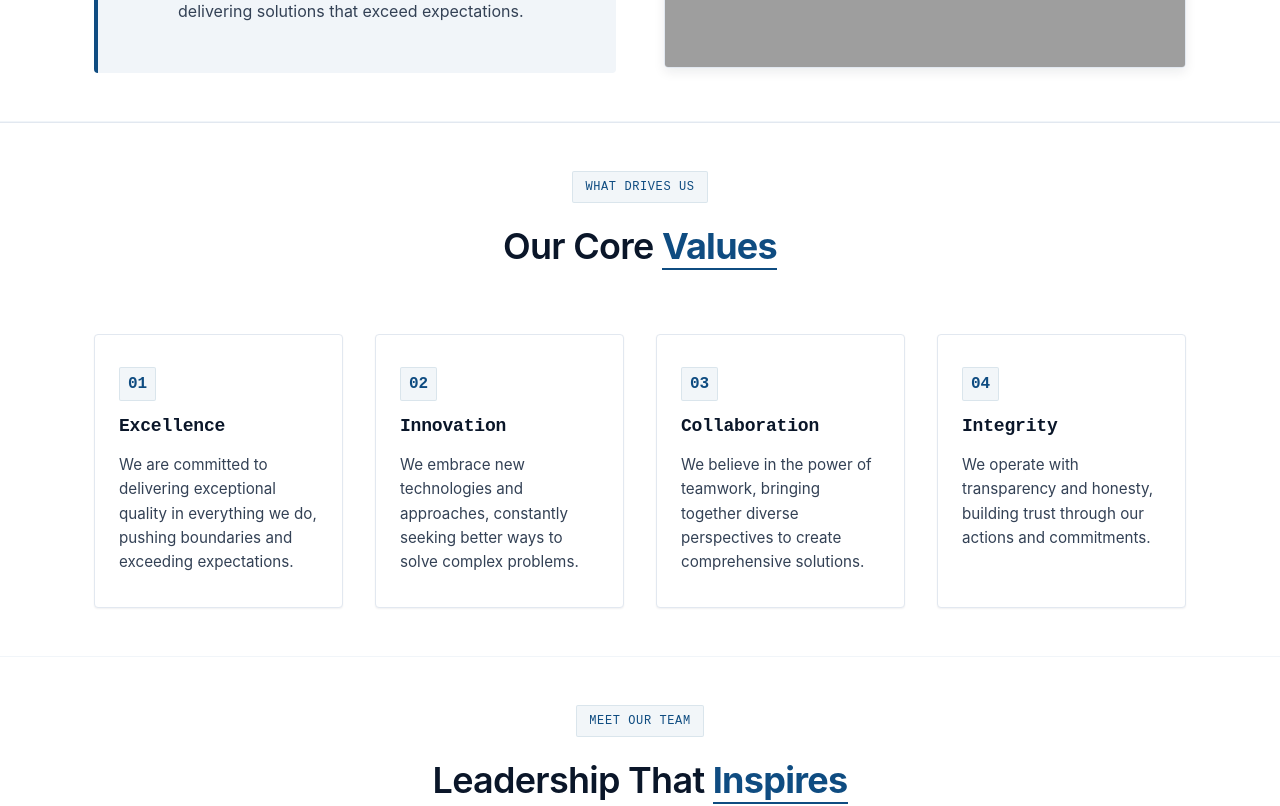
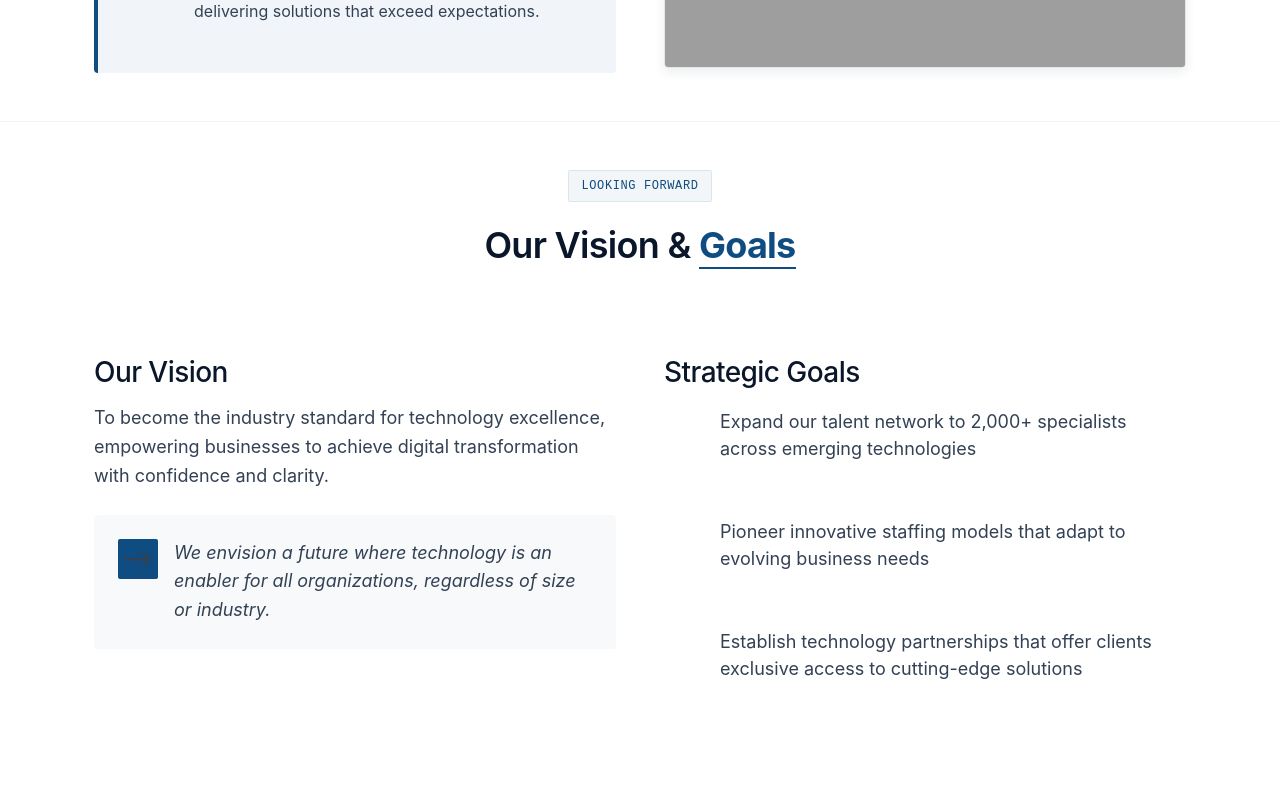
Before and after one commit to avinashbatchala/smooth-tech-services, a Vue app: page /about in a window 1280 px wide. Shown: the part 1020-1826 px from the top of the page. Built offline with nearby package versions, Linux system fonts and the light colour scheme; grey boxes are pictures that could not be loaded.

Commit message:
updated address

```diff
--- a/src/assets/styles/pages/AboutPage.css
+++ b/src/assets/styles/pages/AboutPage.css
@@ -584,3 +584,101 @@ h2 {
     padding: calc(var(--space-unit) * 4);
   }
 }
+
+/* Vision and Goals Section Styling */
+.vision-section {
+  background-color: #fff;
+}
+
+.vision-grid {
+  display: grid;
+  grid-template-columns: 1fr 1fr;
+  gap: 3rem;
+  margin-top: 2rem;
+}
+
+.vision-content, .goals-content {
+  padding: 1.5rem 0;
+}
+
+.vision-content h3, .goals-content h3 {
+  margin-bottom: 1rem;
+  font-size: 1.75rem;
+  font-weight: 500;
+}
+
+.vision-content p {
+  font-size: 1.125rem;
+  line-height: 1.6;
+  margin-bottom: 1.5rem;
+}
+
+.vision-highlight {
+  display: flex;
+  align-items: flex-start;
+  background-color: #f8f9fa;
+  padding: 1.5rem;
+  border-radius: 4px;
+  margin-top: 1.5rem;
+}
+
+.highlight-icon {
+  font-size: 1.5rem;
+  margin-right: 1rem;
+  color: var(--accent-color);
+}
+
+.vision-highlight p {
+  margin-bottom: 0;
+  font-style: italic;
+}
+
+.goals-list {
+  list-style: none;
+  padding: 0;
+}
+
+.goal-item {
+  display: flex;
+  align-items: flex-start;
+  margin-bottom: 1.75rem;
+}
+
+.goal-marker {
+  display: flex;
+  justify-content: center;
+  align-items: center;
+  width: 2.5rem;
+  height: 2.5rem;
+  font-size: 0.875rem;
+  font-weight: 600;
+  background-color: var(--accent-color);
+  color: white;
+  border-radius: 50%;
+  margin-right: 1rem;
+  flex-shrink: 0;
+}
+
+.goal-item p {
+  font-size: 1.125rem;
+  line-height: 1.5;
+  padding-top: 0.25rem;
+}
+
+/* Responsive adjustments */
+@media (max-width: 992px) {
+  .vision-grid {
+    grid-template-columns: 1fr;
+    gap: 2rem;
+  }
+}
+
+@media (max-width: 768px) {
+  .vision-highlight {
+    flex-direction: column;
+  }
+
+  .highlight-icon {
+    margin-bottom: 0.5rem;
+  }
+}
--- a/src/components/layout/AppFooter.vue
+++ b/src/components/layout/AppFooter.vue
@@ -72,7 +72,7 @@
           <address>
             <p class="contact-line">
               <span class="contact-icon">📍</span>
-              123 Tech Street<br>Silicon Valley, CA 94043
+              26 Oak Street<br>Jersey City, NJ 07304
             </p>
             <p class="contact-line">
               <span class="contact-icon">✉️</span>
@@ -80,7 +80,7 @@
             </p>
             <p class="contact-line">
               <span class="contact-icon">📞</span>
-              <a href="tel:+11234567890">(123) 456-7890</a>
+              <a href="tel:+14155550123">(415) 555-0123</a>
             </p>
           </address>
         </div>
--- a/src/pages/AboutPage.vue
+++ b/src/pages/AboutPage.vue
@@ -36,6 +36,42 @@
       </div>
     </section>
 
+    <!-- Vision and Goals Section -->
+    <section class="vision-section section">
+      <div class="container">
+        <div class="section-header">
+          <div class="te-label">Looking Forward</div>
+          <h2>Our Vision & <span class="accent-text">Goals</span></h2>
+        </div>
+        <div class="vision-grid">
+          <div class="vision-content">
+            <h3>Our Vision</h3>
+            <p>To become the industry standard for technology excellence, empowering businesses to achieve digital transformation with confidence and clarity.</p>
+            <div class="vision-highlight">
+              <div class="highlight-icon">⟶</div>
+              <p>We envision a future where technology is an enabler for all organizations, regardless of size or industry.</p>
+            </div>
+          </div>
+          <div class="goals-content">
+            <h3>Strategic Goals</h3>
+            <ul class="goals-list">
+              <li class="goal-item">
+                <span class="goal-marker">01</span>
+                <p>Expand our talent network to 2,000+ specialists across emerging technologies</p>
+              </li>
+              <li class="goal-item">
+                <span class="goal-marker">02</span>
+                <p>Pioneer innovative staffing models that adapt to evolving business needs</p>
+              </li>
+              <li class="goal-item">
+                <span class="goal-marker">03</span>
+                <p>Establish technology partnerships that offer clients exclusive access to cutting-edge solutions</p>
+              </li>
+            </ul>
+          </div>
+        </div>
+      </div>
+    </section>
     <!-- Values Section with TE-inspired cards -->
     <section class="values-section section section-light">
       <div class="container">
@@ -79,9 +115,6 @@
 
         <div class="team-grid">
           <div class="team-member">
-            <div class="member-image">
-              <img src="@/assets/media/pages/about/user.png" alt="Alex Chen">
-            </div>
             <div class="member-info">
               <h3>Alex Chen</h3>
               <span class="member-role">CEO & Founder</span>
@@ -94,9 +127,6 @@
           </div>
 
           <div class="team-member">
-            <div class="member-image">
-              <img src="@/assets/media/pages/about/user.png" alt="Sarah Kim">
-            </div>
             <div class="member-info">
               <h3>Sarah Kim</h3>
               <span class="member-role">CTO</span>
@@ -109,9 +139,6 @@
           </div>
 
           <div class="team-member">
-            <div class="member-image">
-              <img src="@/assets/media/pages/about/user.png" alt="David Nguyen">
-            </div>
             <div class="member-info">
               <h3>David Nguyen</h3>
               <span class="member-role">Head of Talent</span>
@@ -124,9 +151,6 @@
           </div>
 
           <div class="team-member">
-            <div class="member-image">
-              <img src="@/assets/media/pages/about/user.png" alt="Mei Zhang">
-            </div>
             <div class="member-info">
               <h3>Mei Zhang</h3>
               <span class="member-role">Engineering Director</span>
--- a/src/pages/ContactPage.vue
+++ b/src/pages/ContactPage.vue
@@ -129,7 +129,7 @@
               </div>
               <div class="info-content">
                 <h3>Our Office</h3>
-                <p>123 Tech Avenue<br>San Francisco, CA 94105</p>
+                <p>26 Oak Street<br>Jersey City, NJ 07304</p>
               </div>
             </div>
 
@@ -178,7 +178,7 @@
       </div>
       <div class="map-container">
         <iframe
-            src="https://www.google.com/maps/embed?pb=!1m18!1m12!1m3!1d3153.0969562502016!2d-122.39990288483827!3d37.78889791914836!2m3!1f0!2f0!3f0!3m2!1i1024!2i768!4f13.1!3m3!1m2!1s0x80858062c2c9b545%3A0xf5d8593de383d836!2s123%20Tech%20Ave%2C%20San%20Francisco%2C%20CA%2094105!5e0!3m2!1sen!2sus!4v1651234567890!5m2!1sen!2sus"
+            src="https://www.google.com/maps/embed?pb=!1m18!1m12!1m3!1d3023.6034143430455!2d-74.0669242!3d40.728683!2m3!1f0!2f0!3f0!3m2!1i1024!2i768!4f13.1!3m3!1m2!1s0x89c250b24e068b13%3A0x93f0fc83abffce6e!2s26%20Oak%20St%2C%20Jersey%20City%2C%20NJ%2007304!5e0!3m2!1sen!2sus!4v1746025217654!5m2!1sen!2sus"
             width="100%"
             height="100%"
             style="border:0;"
@@ -195,8 +195,8 @@
             </div>
             <div class="map-info-content">
               <h3>SmoothTech HQ</h3>
-              <p>123 Tech Avenue<br>San Francisco, CA 94105</p>
-              <a href="https://goo.gl/maps/1234567890" target="_blank" class="map-directions">Get Directions →</a>
+              <p>26 Oak Street<br>Jersey City, NJ 07304</p>
+              <a href="https://goo.gl/maps/3kYnDqG7UWU38vWq9" target="_blank" class="map-directions">Get Directions →</a>
             </div>
           </div>
         </div>
```
Also changed, not shown: server.js (+18 -9 lines).
